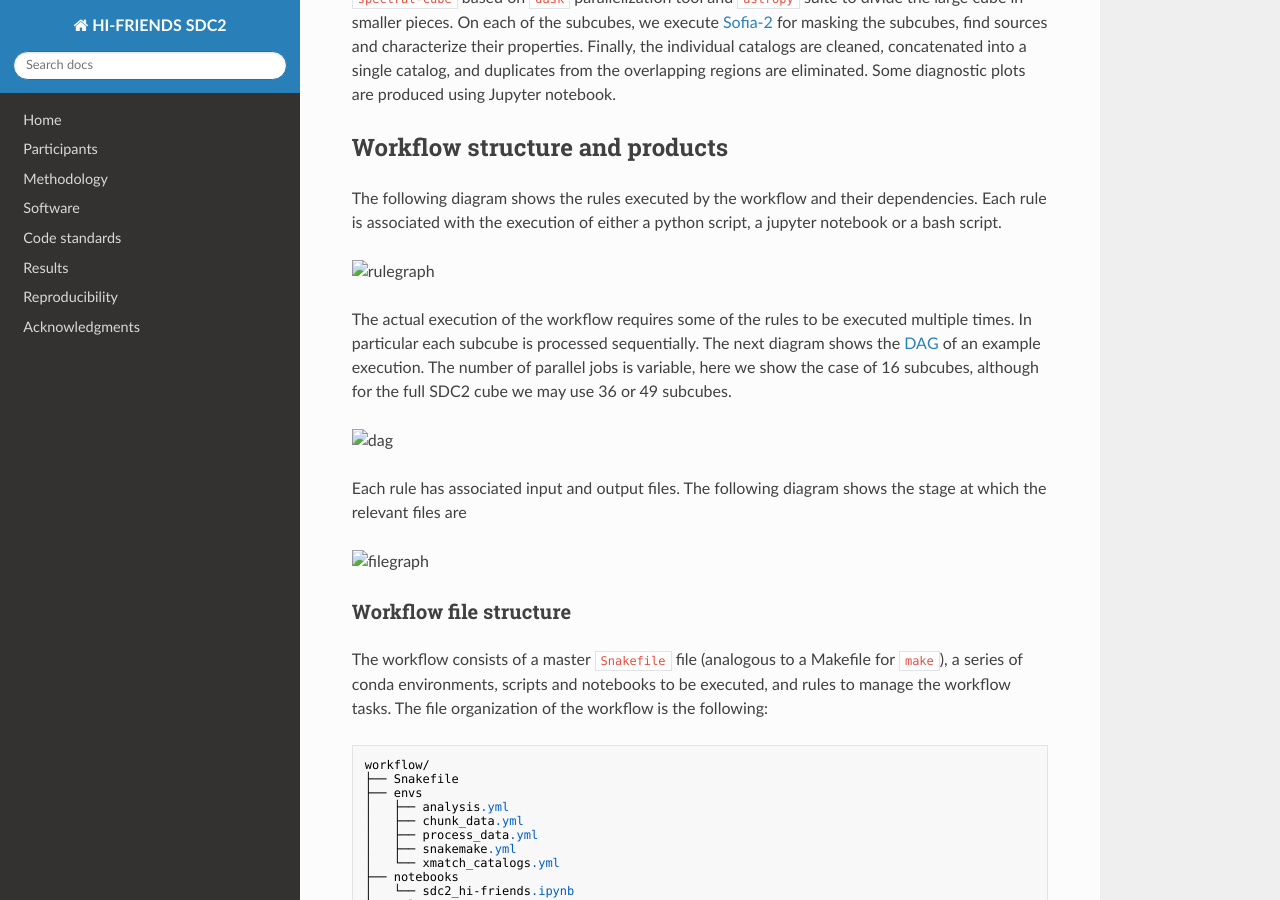
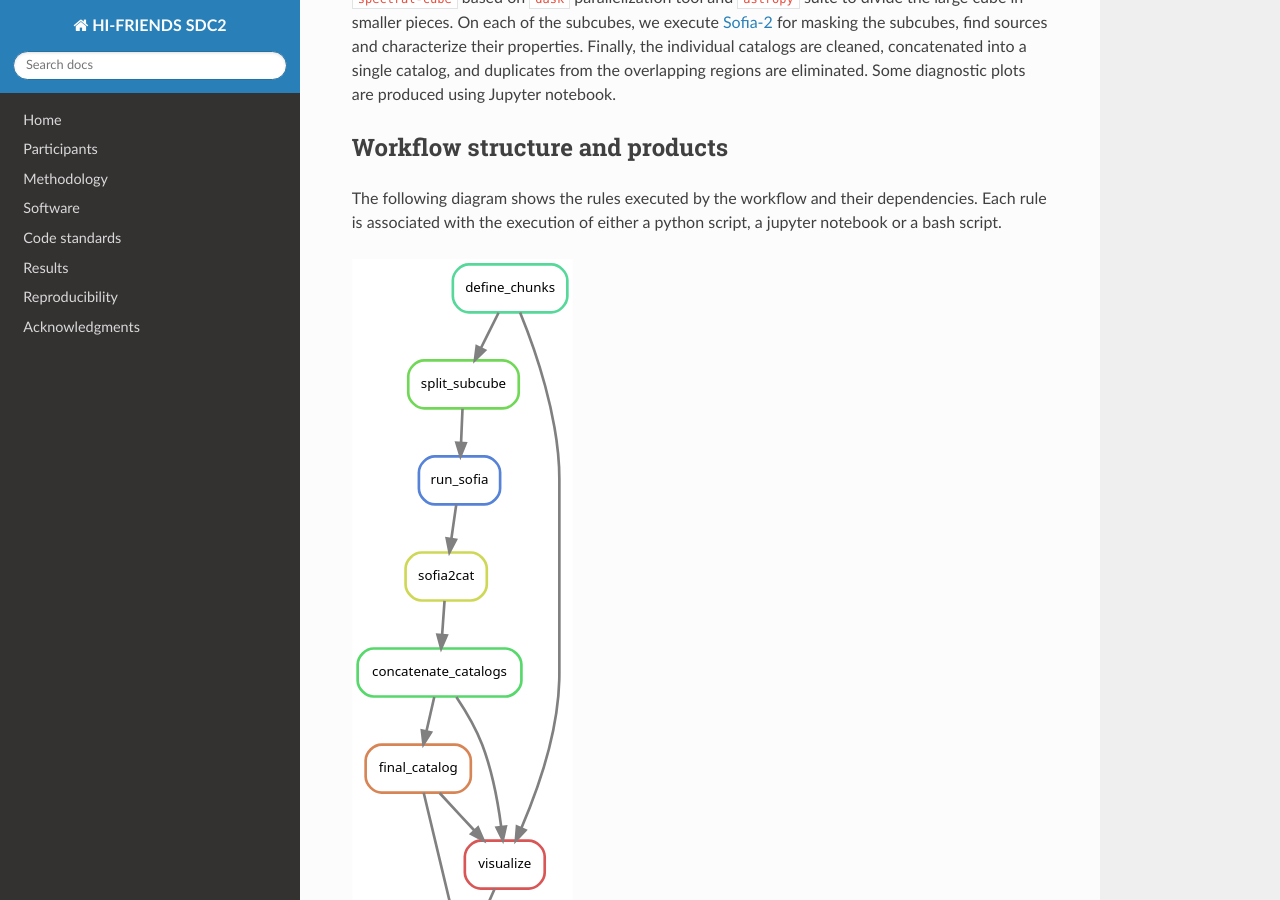
Before and after one commit to HI-FRIENDS-SDC2/hi-friends, an MkDocs documentation site: the page built from docs/software.md, in a window 1280 px wide and 900 px high, scrolled down 590 px. Built offline with MkDocs 1.6.1, drawn with Linux system fonts in a browser that asks for light colours; nearby versions of some CDN libraries.

Commit message:
Update figures path

```diff
--- a/docs/software.md
+++ b/docs/software.md
@@ -24,15 +24,15 @@ The workflow is managed and executed using [snakemake](https://snakemake.readthe
 
 The following diagram shows the rules executed by the workflow and their dependencies. Each rule is associated with the execution of either a python script, a jupyter notebook or a bash script.
 
-![rulegraph](docs/figures/rulegraph.svg)
+![rulegraph](figures/rulegraph.svg)
 
 The actual execution of the workflow requires some of the rules to be executed multiple times. In particular each subcube is processed sequentially. The next diagram shows the [DAG](https://en.wikipedia.org/wiki/Directed_acyclic_graph) of an example execution. The number of parallel jobs is variable, here we show the case of 16 subcubes, although for the full SDC2 cube we may use 36 or 49 subcubes.
 
-![dag](docs/figures/dag.svg)
+![dag](figures/dag.svg)
 
 Each rule has associated input and output files. The following diagram shows the stage at which the relevant files are
 
-![filegraph](docs/figures/filegraph.svg)
+![filegraph](figures/filegraph.svg)
 
 ### Workflow file structure
 The workflow consists of a master `Snakefile` file (analogous to a Makefile for `make`), a series of conda environments, scripts and notebooks to be executed, and rules to manage the workflow tasks. The file organization of the workflow is the following:
@@ -126,13 +126,13 @@ summary/
 In particular, `report.hml` contains a description of the rules, including the provenance of each execution, as well as the statistics on execution times of each rule.
 
 Interactive report showing the workflow structure:
-![workflow](docs/figures/workflow_report.png)
+![workflow](figures/workflow_report.png)
 
 When clicking in one of the nodes, full provenance is provided:
-![provenance](docs/figures/provenance_split_subcube.png)
+![provenance](figures/provenance_split_subcube.png)
 
 Statistics of the time required for each execution:
-![statistics](docs/figures/snakemake_statistics.png):w
+![statistics](figures/snakemake_statistics.png):w
 
 ## Requirements
 
```
